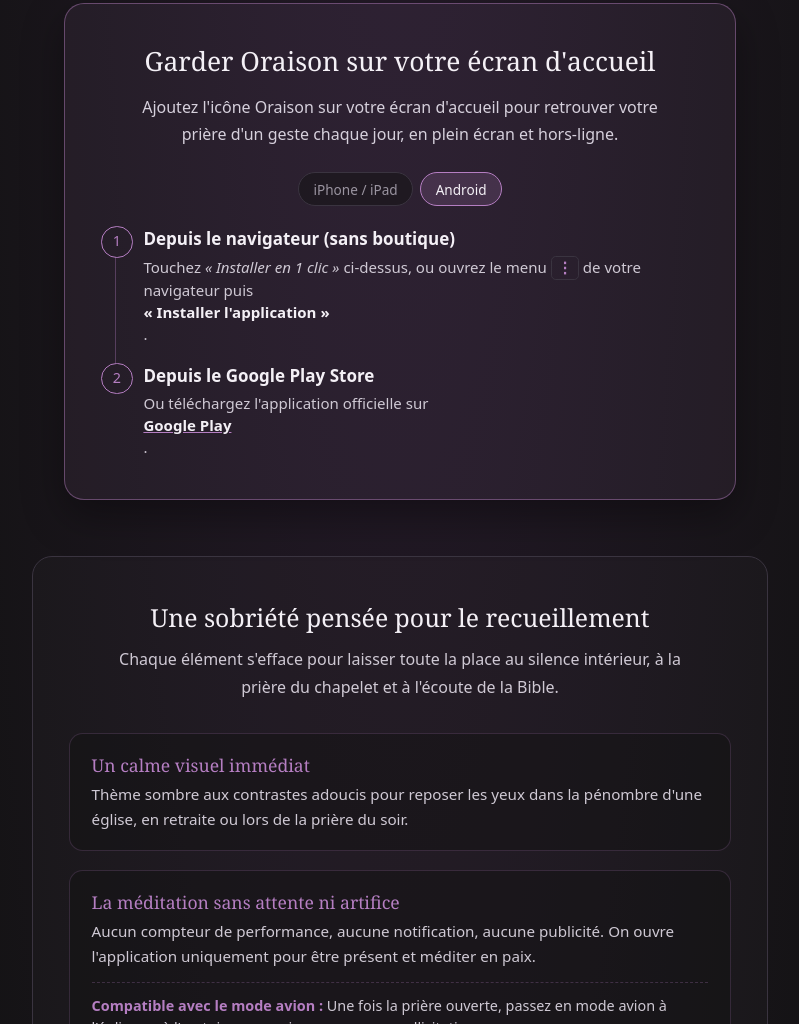
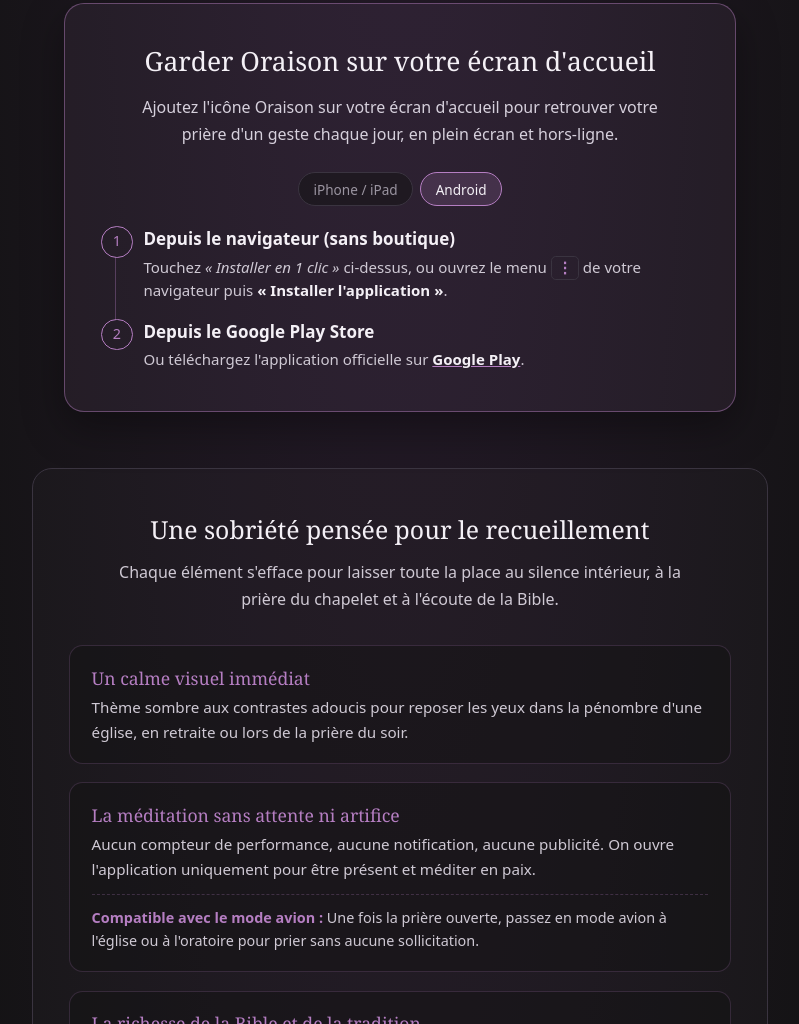
Before and after one commit to Aif4thah/oraison-site, a plain HTML site: page index.html in a window 1280 px wide. Shown: the part 1006-2030 px from the top of the page, without its empty margins (240-1039 px from the left). Drawn offline with Linux system fonts and the light colour scheme.

Commit message:
typo install

```diff
--- a/index.html
+++ b/index.html
@@ -152,7 +152,7 @@
             <span>Située dans la barre de Safari (en bas sur iPhone, en haut sur iPad). <em class="ios-tip">Depuis WhatsApp ou Mail, touchez d'abord la boussole en bas à droite pour basculer dans Safari.</em></span>
           </li>
           <li>
-            <strong>Choisissez « Sur l'écran d'accueil » <svg class="inline-icon" viewBox="0 0 24 24" aria-hidden="true"><rect x="3" y="3" width="18" height="18" rx="4" fill="none" stroke="currentColor" stroke-width="1.8"/><path d="M12 8v8m-4-4h8" fill="none" stroke="currentColor" stroke-width="1.8" stroke-linecap="round"/></svg> puis Ajouter</strong>
+            <strong>Choisissez «&nbsp;Sur l'écran d'accueil&nbsp;» <svg class="inline-icon" viewBox="0 0 24 24" aria-hidden="true"><rect x="3" y="3" width="18" height="18" rx="4" fill="none" stroke="currentColor" stroke-width="1.8"/><path d="M12 8v8m-4-4h8" fill="none" stroke="currentColor" stroke-width="1.8" stroke-linecap="round"/></svg> puis Ajouter</strong>
             <span>L'icône Oraison s'installe sur votre iPhone ou iPad en plein écran, prête pour le mode avion.</span>
           </li>
         </ol>
@@ -162,7 +162,7 @@
         <ol class="steps compact-steps">
           <li>
             <strong>Depuis le navigateur (sans boutique)</strong>
-            <span>Touchez <em>« Installer en 1 clic »</em> ci-dessus, ou ouvrez le menu <span class="badge-icon" aria-hidden="true">⋮</span> de votre navigateur puis <strong>« Installer l'application »</strong>.</span>
+            <span>Touchez <em>«&nbsp;Installer en 1 clic&nbsp;»</em> ci-dessus, ou ouvrez le menu <span class="badge-icon" aria-hidden="true">⋮</span> de votre navigateur puis <strong>«&nbsp;Installer l'application&nbsp;»</strong>.</span>
           </li>
           <li>
             <strong>Depuis le Google Play Store</strong>
--- a/style.css
+++ b/style.css
@@ -266,8 +266,10 @@ h1 { margin: 1.25rem 0 0.35rem; font: 400 clamp(2.3rem, 7vw, 3.5rem)/1.15 var(--
 }
 .steps li::after { content: ""; position: absolute; left: 0.9rem; top: 2.05rem; bottom: -1.1rem; border-left: 1px solid rgba(181, 126, 194, 0.35); }
 .steps li:last-child::after { display: none; }
-.steps strong { display: block; font-weight: 600; color: var(--fg); }
+.steps strong { font-weight: 600; color: var(--fg); }
+.steps li > strong { display: block; }
 .steps li > span { display: block; margin: 0.15rem 0 0.5rem; color: #cfc9d4; font-size: 0.94rem; line-height: 1.45; }
+.steps span strong { display: inline; }
 .compact-steps li { margin-bottom: 0.95rem; }
 .compact-steps li > span { margin-bottom: 0; }
 .ios-tip { display: block; margin-top: 0.35rem; color: var(--purple); font-style: normal; font-size: 0.86rem; line-height: 1.4; }
```
